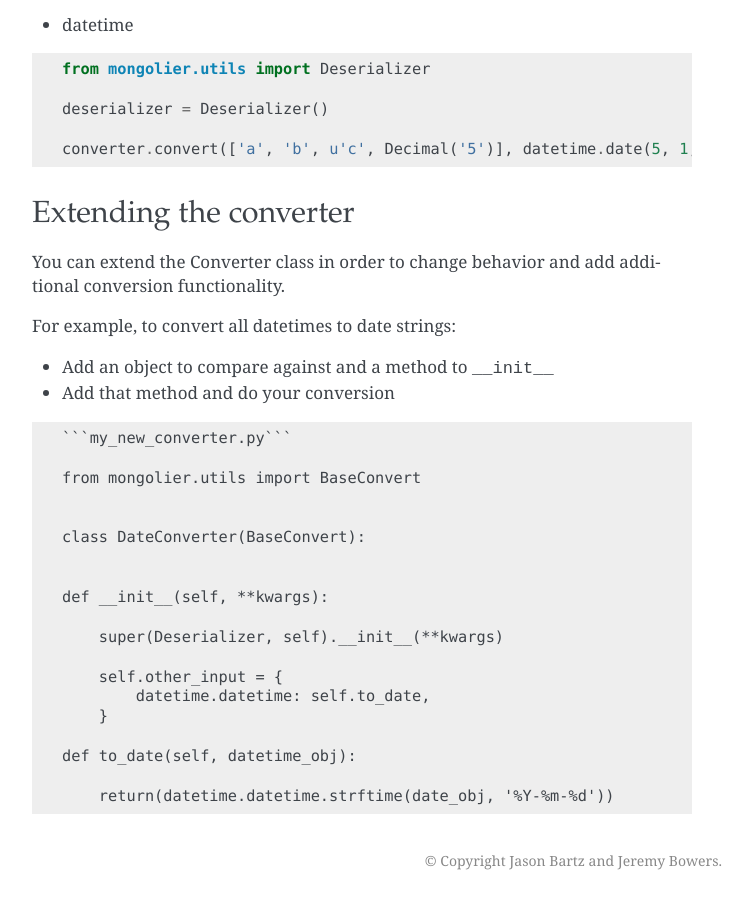
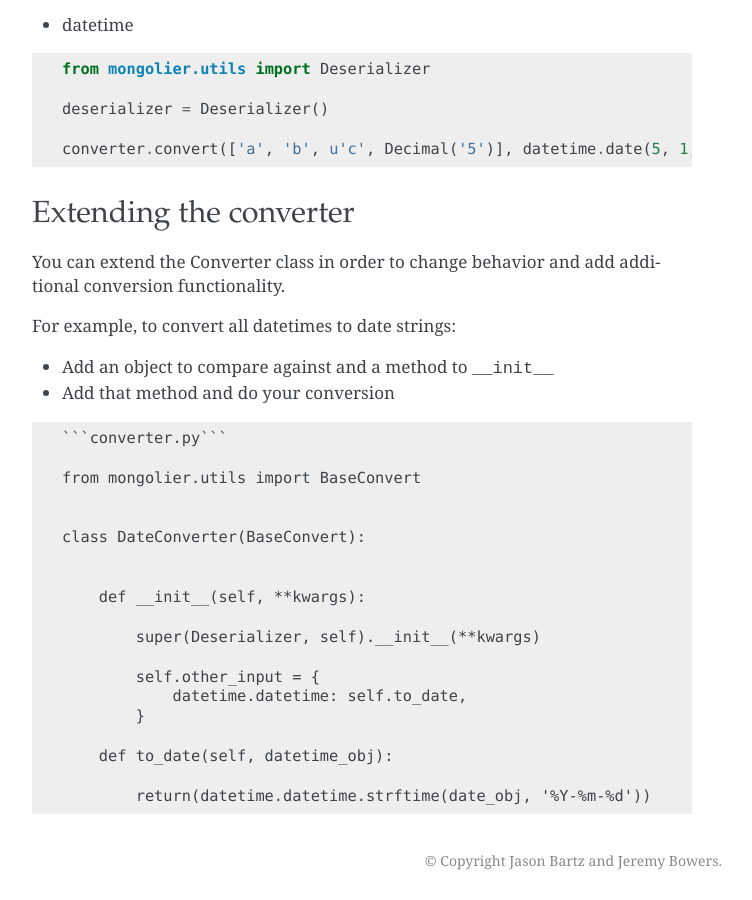
Before and after one commit to washingtonpost/django-mongolier, a Sphinx documentation site: the page built from docs/Utilities.rst, in a window 1280 px wide and 900 px high, scrolled down 2089 px. Shown: the whole window, without its empty margins (388-1140 px from the left). Built offline with Sphinx 7.4.7, drawn with Linux system fonts in a browser that asks for light colours.

Commit message:
updated docs

````diff
--- a/docs/Utilities.rst
+++ b/docs/Utilities.rst
@@ -125,7 +125,7 @@ For example, to convert all datetimes to date strings:
 
 ::
 
-    ```my_new_converter.py```
+    ```converter.py```
 
     from mongolier.utils import BaseConvert
 
@@ -133,14 +133,14 @@ For example, to convert all datetimes to date strings:
     class DateConverter(BaseConvert):
 
 
-    def __init__(self, **kwargs):
+        def __init__(self, **kwargs):
 
-        super(Deserializer, self).__init__(**kwargs)
+            super(Deserializer, self).__init__(**kwargs)
 
-        self.other_input = {
-            datetime.datetime: self.to_date,
-        }
+            self.other_input = {
+                datetime.datetime: self.to_date,
+            }
 
-    def to_date(self, datetime_obj):
+        def to_date(self, datetime_obj):
 
-        return(datetime.datetime.strftime(date_obj, '%Y-%m-%d'))
+            return(datetime.datetime.strftime(date_obj, '%Y-%m-%d'))
````
